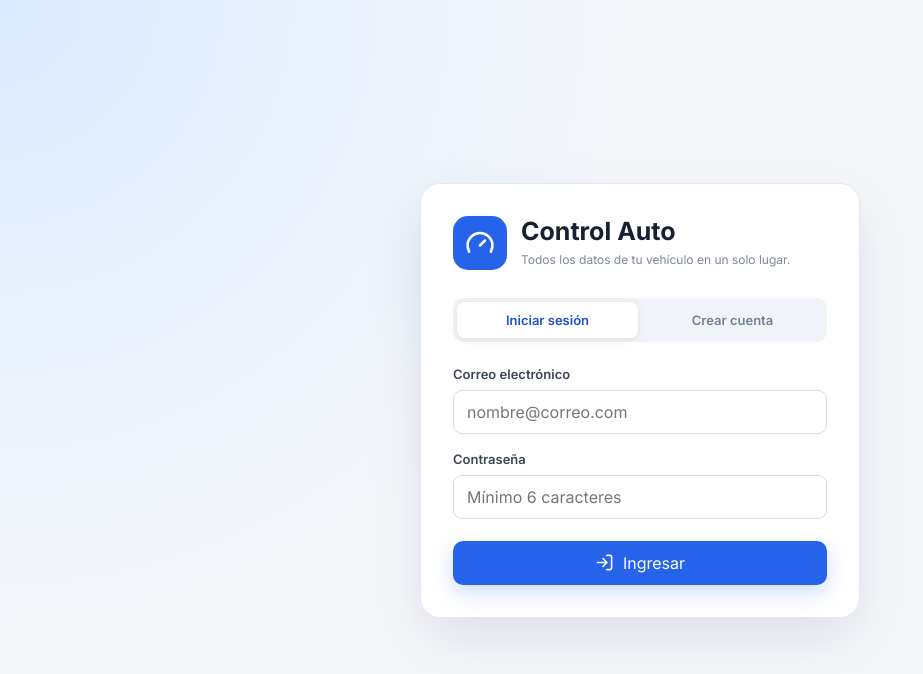
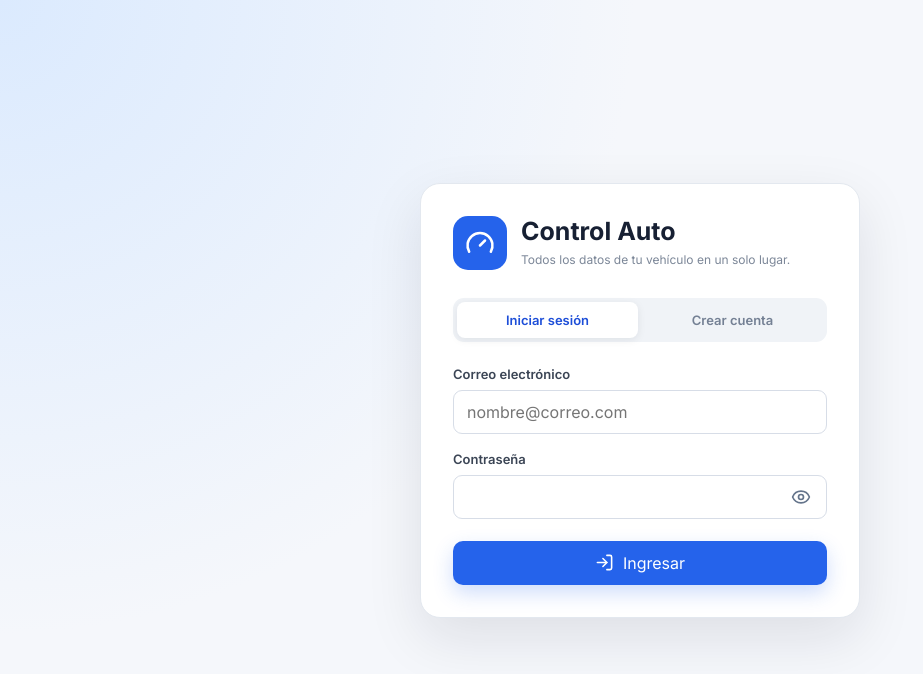
Before and after one commit to jatdalf/Car-Control, a React (Vite) app: page /login in a window 1280 px wide. Shown: the top 674 px of the page, without its empty margins (0-923 px from the left). Built offline with nearby package versions, Linux system fonts and the light colour scheme; no server answers.

Commit message:
view password option added

```diff
--- a/src/index.css
+++ b/src/index.css
@@ -1298,3 +1298,25 @@ button {
     padding: 24px 20px;
   }
 }
+.password-field {
+  position: relative;
+}
+
+.password-field input {
+  width: 100%;
+  padding-right: 3.25rem;
+}
+
+.password-toggle {
+  position: absolute;
+  top: 50%;
+  right: 1rem;
+  display: grid;
+  place-items: center;
+  padding: 0;
+  border: 0;
+  background: transparent;
+  color: #64748b;
+  cursor: pointer;
+  transform: translateY(-50%);
+}
--- a/src/pages/Auth/AuthPage.tsx
+++ b/src/pages/Auth/AuthPage.tsx
@@ -2,12 +2,13 @@ import { Gauge, LogIn, UserPlus } from "lucide-react";
 import { useState, type FormEvent } from "react";
 import { Navigate } from "react-router-dom";
 import { useAuth } from "../../contexts/AuthContext";
+import { Eye, EyeOff } from "lucide-react";
 
 type AuthMode = "login" | "register";
 
 export function AuthPage() {
   const { user, loading, signIn, signUp } = useAuth();
-
+  const [showPassword, setShowPassword] = useState(false);
   const [mode, setMode] = useState<AuthMode>("login");
   const [fullName, setFullName] = useState("");
   const [email, setEmail] = useState("");
@@ -146,19 +147,24 @@ export function AuthPage() {
           <label className="form-field">
             <span>Contraseña</span>
 
-            <input
-              type="password"
-              autoComplete={
-                mode === "register"
-                  ? "new-password"
-                  : "current-password"
-              }
-              placeholder="Mínimo 6 caracteres"
-              value={password}
-              onChange={(event) =>
-                setPassword(event.target.value)
-              }
-            />
+<div className="password-field">
+  <input
+    type={showPassword ? "text" : "password"}
+    value={password}
+    onChange={(event) => setPassword(event.target.value)}
+    required
+    autoComplete={mode === "login" ? "current-password" : "new-password"}
+  />
+
+  <button
+    type="button"
+    className="password-toggle"
+    onClick={() => setShowPassword((current) => !current)}
+    aria-label={showPassword ? "Ocultar contraseña" : "Mostrar contraseña"}
+  >
+    {showPassword ? <EyeOff size={20} /> : <Eye size={20} />}
+  </button>
+</div>
           </label>
 
           {error && <p className="form-error">{error}</p>}
```
Also changed, not shown: 1 other file (tests, documents, lock files or other folders).
